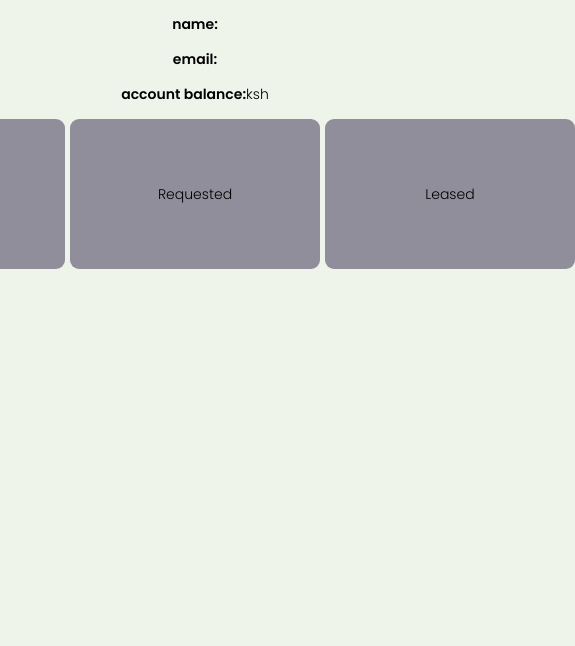
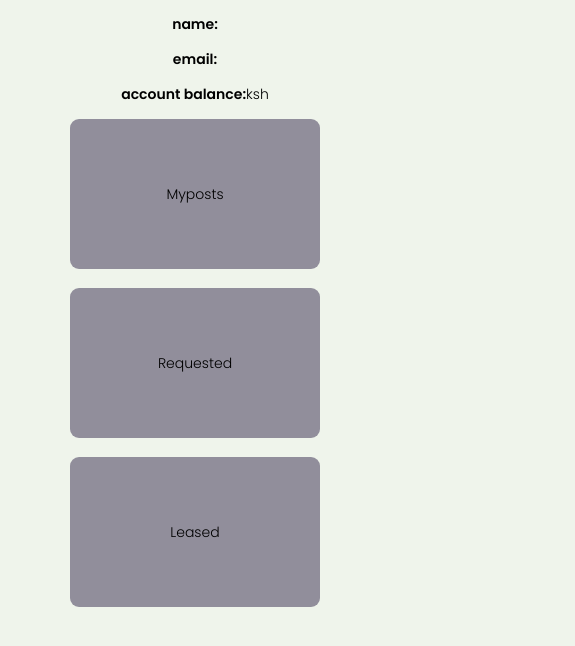
Before and after one commit to nestawal/KejaApp-Frontend, a React (Vite) app: page /Dashboard in a window 390 px wide. Shown: the top 646 px of the page, 575 px wide, since content can reach past the window. Built offline with nearby package versions, Linux system fonts and the light colour scheme; a web font is replaced by a local one.

Commit message:
Dashboard phone

```diff
--- a/src/index.css
+++ b/src/index.css
@@ -401,4 +401,10 @@ form p a{
     min-width: 100%;
   }
 
+  .Dashboard{
+    flex-direction: column;
+    overflow-x: hidden;
+    overflow-y: auto;
+    gap: 10px;
+  }
 }
```
